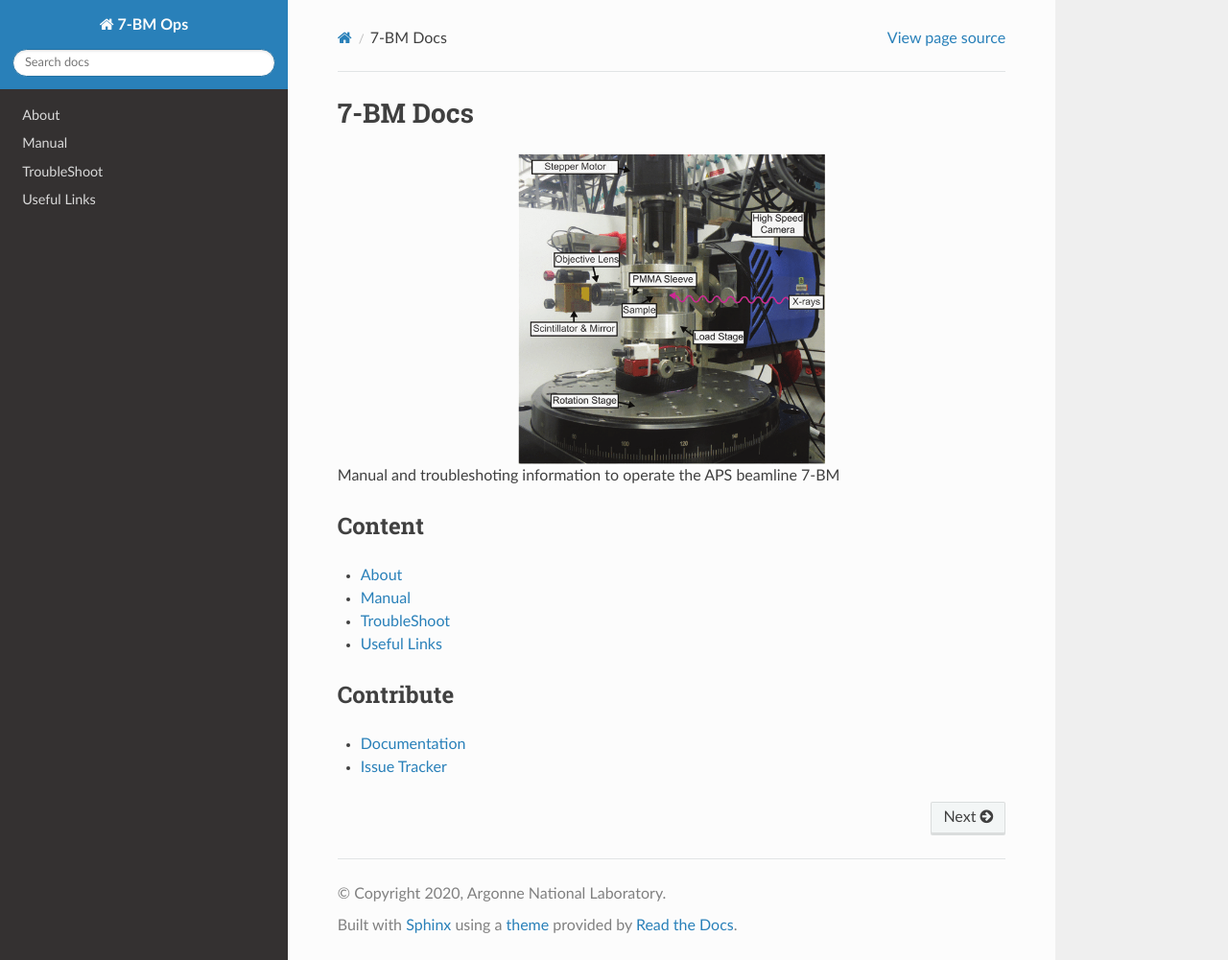
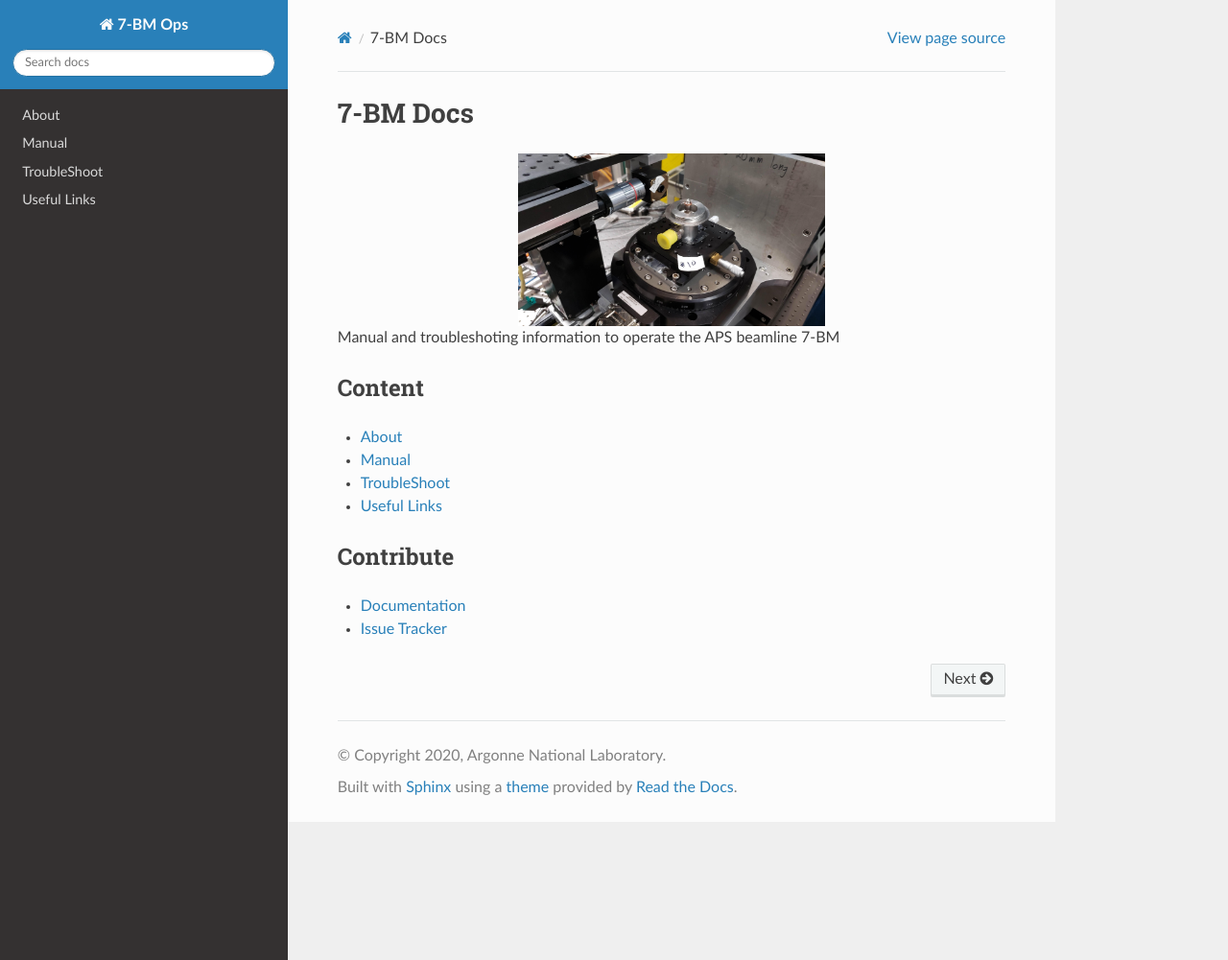
Before and after one commit to xray-imaging/7bm-docs, a Sphinx documentation site: the page built from docs/index.rst, in a window 1280 px wide and 1001 px high. Shown: the whole window at 96% size. Built offline with Sphinx 7.4.7 and the Read the Docs theme 2.0.0, drawn with Linux system fonts in a browser that asks for light colours; pages that are not in the unit, such as notebooks, are missing from menus.

Commit message:
Changed main page image

```diff
--- a/docs/index.rst
+++ b/docs/index.rst
@@ -3,7 +3,7 @@
 =========
 
 
-.. image:: source/img/project-logo.png
+.. image:: source/img/eg_injector.jpg
    :width: 320px
    :align: center
    :alt: project
```
Also changed, not shown: docs/source/img/eg_injector.jpg (added), docs/source/img/project-logo.png (deleted).
